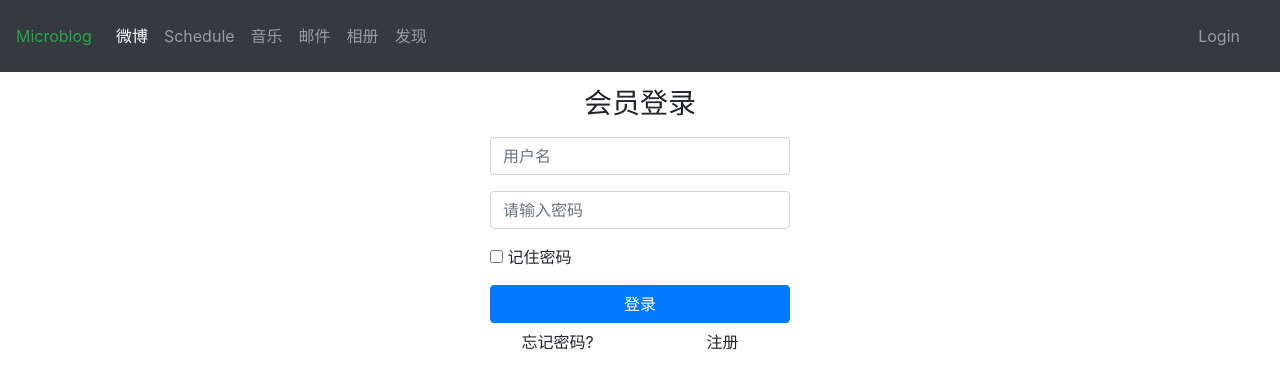
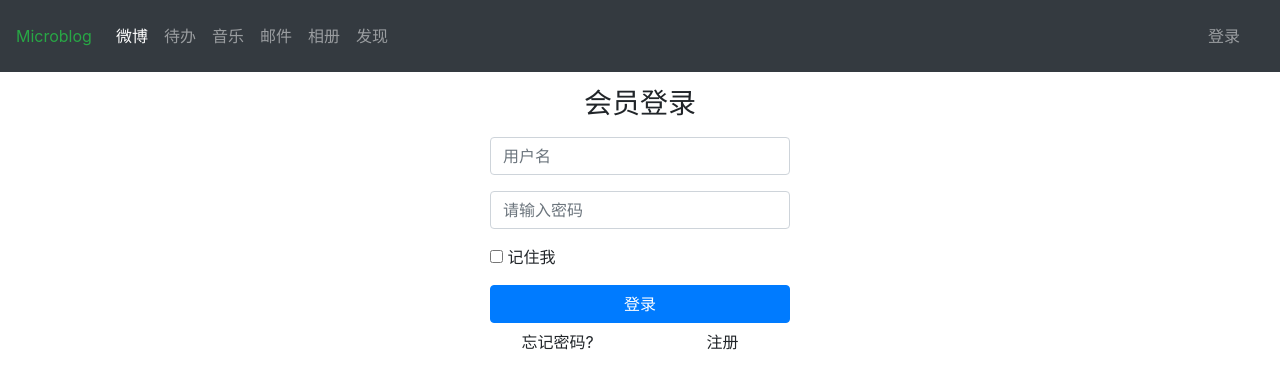
Before and after one commit to Chennl/workblog, a Flask app: page /auth/login in a window 1280 px wide. Shown: the top 389 px of the page. Run offline with Flask 2, Linux system fonts and the light colour scheme; some libraries are stand-ins or nearby versions.

Commit message:
20200817

```diff
--- a/app/auth/forms.py
+++ b/app/auth/forms.py
@@ -18,7 +18,7 @@ class LoginForm(FlaskForm):
         validators.length(min=6, message='密码必须大于%(min)d位')
         ],
         widget=widgets.PasswordInput())
-    remember_me = BooleanField(label=u'记住密码')
+    remember_me = BooleanField(label=u'记住我')
     submit = SubmitField('登录')
 
 
--- a/app/foo/routes.py
+++ b/app/foo/routes.py
@@ -11,6 +11,7 @@ from app import mail
 import imghdr
 from flask_mail import Mail, Message
 from werkzeug.utils import secure_filename
+
 
 def validate_image(stream):
     header = stream.read(512)
--- a/app/templates/base.html
+++ b/app/templates/base.html
@@ -38,7 +38,7 @@
                       <a class="nav-link" href="{{ url_for('main.index') }}">微博<span class="sr-only">(current)</span></a>
                     </li>
                     <li class="nav-item">
-                      <a class="nav-link" href="{{url_for('foo.task_schedule')}}">Schedule</a>
+                      <a class="nav-link" href="{{url_for('foo.task_schedule')}}">待办</a>
                     </li>
                     <li class="nav-item">
                       <a class="nav-link" href="{{url_for('foo.download_song')}}">音乐</a>
@@ -55,7 +55,7 @@
                   </ul>
                   <ul class="navbar-nav " >
                     {% if current_user.is_anonymous %}
-                    <li class="nav-item"><a class="nav-link" href="{{ url_for('auth.login') }}">Login</a></li>
+                    <li class="nav-item"><a class="nav-link" href="{{ url_for('auth.login') }}">登录</a></li>
                     {% else %}
                     <li class="nav-item">
                     <a class="nav-link" href="{{ url_for('main.messages') }}">私信
@@ -120,7 +120,7 @@
                 {% if current_user.is_authenticated %}
                   $(function() {
                       var since = 0;
-                      setInterval(function() {
+                    /*  setInterval(function() {
                           $.ajax('{{ url_for('main.notifications') }}?since=' + since).done(
                               function(notifications) {
                                   for (var i = 0; i < notifications.length; i++) {
@@ -130,7 +130,7 @@
                                   }
                               }
                           );
-                      }, 10000);
+                      }, 10000);*/
                   });
                 {% endif %}
             </script>
--- a/config.py
+++ b/config.py
@@ -32,3 +32,7 @@ class Config(object):
     LOG_TO_STDOUT = True
 
     POSTS_PER_PAGE = 10
+
+
+    #SESSION_COOKIE_SECURE = True
+    #REMEMBER_COOKIE_SECURE = True
```
Also changed, not shown: workblog.db, 1 other file.
